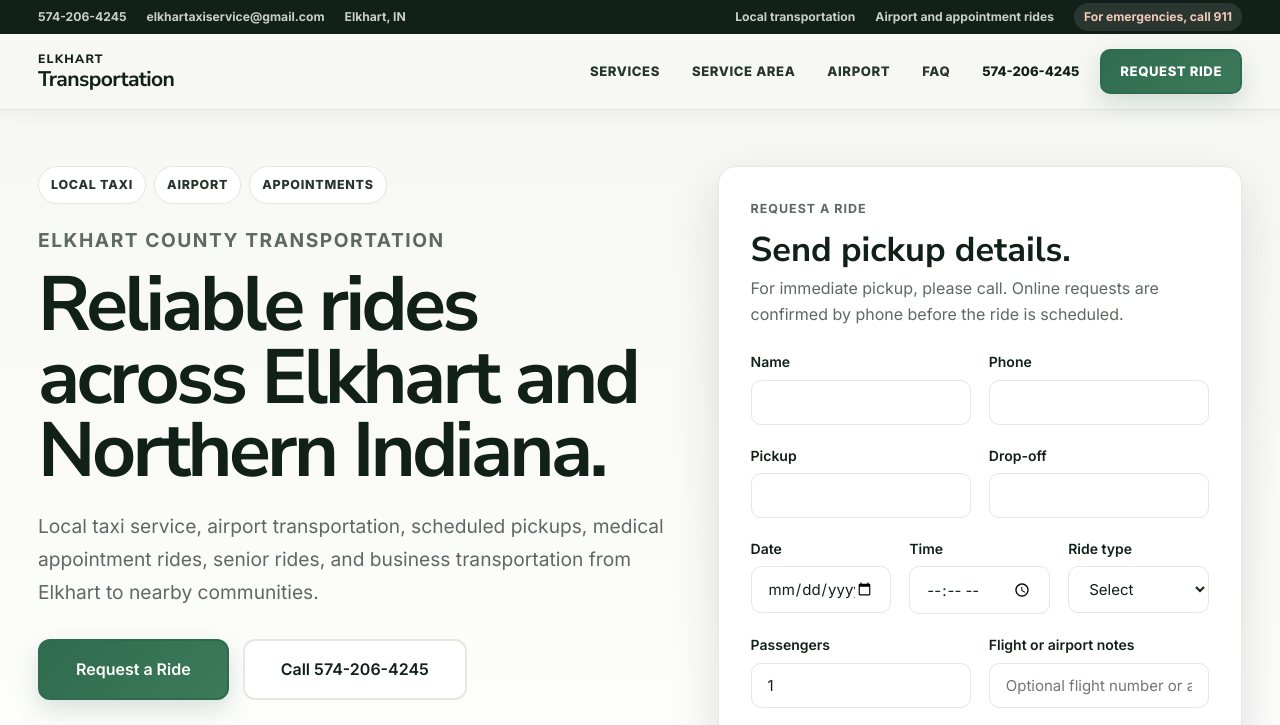
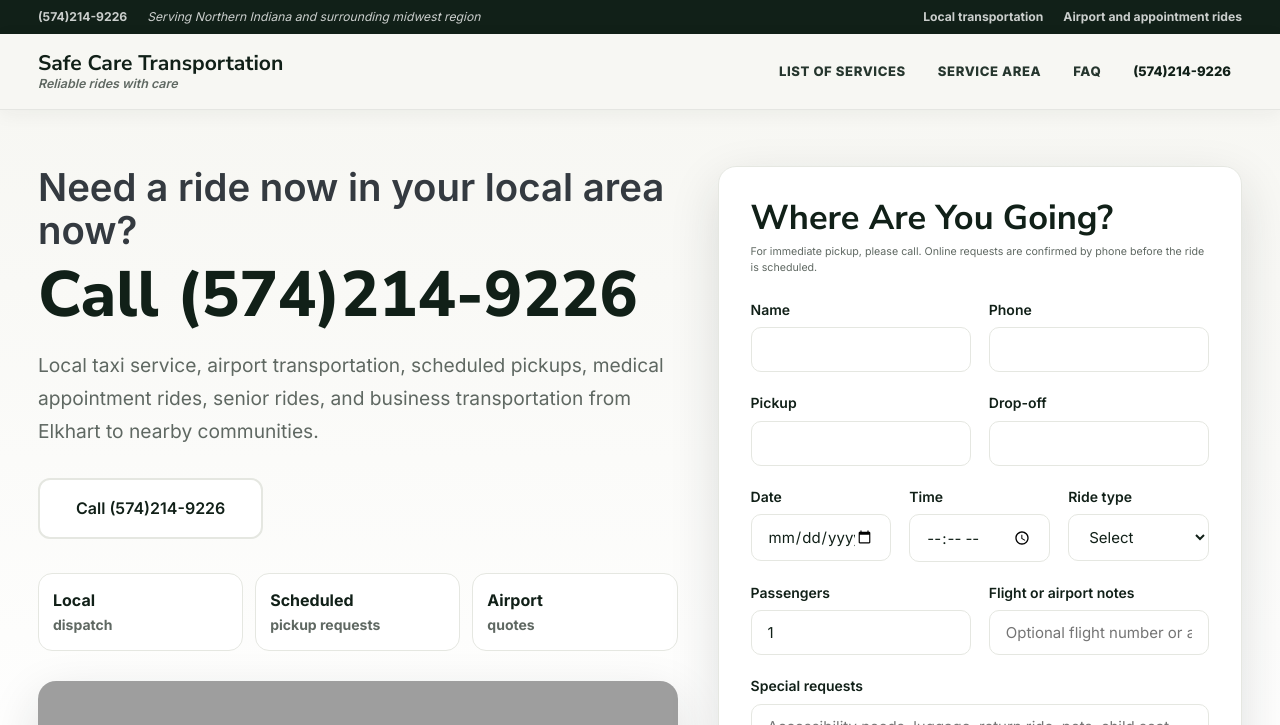
Before and after one commit to Calvero23/Elkhart-Transportation, a plain HTML site: page index.html in a window 1280 px wide. Shown: the top 725 px of the page. Drawn offline with Linux system fonts and the light colour scheme; grey boxes are pictures that could not be loaded.

Commit message:
Update homepage header and ride request hero

```diff
--- a/index.html
+++ b/index.html
@@ -22,7 +22,7 @@
     "@context": "https://schema.org",
     "@type": "LocalBusiness",
     "name": "Elkhart Transportation",
-    "telephone": "+1-574-206-4245",
+    "telephone": "+1-574-214-9226",
     "email": "elkhartaxiservice@gmail.com",
     "address": {
       "@type": "PostalAddress",
@@ -91,30 +91,26 @@
     <div class="top-strip" aria-label="Contact and service notice">
       <div class="top-strip__inner container">
         <div class="top-strip__contact">
-          <a href="tel:+15742064245">574-206-4245</a>
-          <a href="mailto:elkhartaxiservice@gmail.com">elkhartaxiservice@gmail.com</a>
-          <span>Elkhart, IN</span>
+          <a href="tel:+15742149226">(574)214-9226</a>
+          <span class="top-strip__region">Serving Northern Indiana and surrounding midwest region</span>
         </div>
         <div class="top-strip__trust">
           <span>Local transportation</span>
           <span>Airport and appointment rides</span>
-          <span class="top-strip__alert">For emergencies, call 911</span>
         </div>
       </div>
     </div>
     <div class="nav">
       <div class="nav__inner container">
         <a href="index.html" class="nav__logo">
-          <span>Elkhart</span>
-          <strong>Transportation</strong>
+          <strong>Safe Care Transportation</strong>
+          <em class="nav__tagline">Reliable rides with care</em>
         </a>
         <nav class="nav__links">
-          <a href="#services">Services</a>
+          <a href="#services">List of Services</a>
           <a href="#service-area">Service Area</a>
-          <a href="#airport-rides">Airport</a>
           <a href="#faq">FAQ</a>
-          <a href="tel:+15742064245" class="nav__phone">574-206-4245</a>
-          <a href="#ride-request" class="btn btn--primary">Request Ride</a>
+          <a href="tel:+15742149226" class="nav__phone">(574)214-9226</a>
         </nav>
         <button class="nav__toggle" aria-label="Toggle menu">&#9776;</button>
       </div>
@@ -125,17 +121,13 @@
     <section class="booking-hero" id="ride-request">
       <div class="container booking-hero__grid">
         <div class="booking-hero__content">
-          <div class="hero-pills" aria-label="Popular ride types">
-            <span>Local Taxi</span>
-            <span>Airport</span>
-            <span>Appointments</span>
-          </div>
-          <p class="eyebrow">Elkhart County Transportation</p>
-          <h1>Reliable rides across Elkhart and Northern Indiana.</h1>
+          <h1>
+            <span class="booking-hero__question">Need a ride now in your local area now?</span>
+            <span class="booking-hero__call">Call (574)214-9226</span>
+          </h1>
           <p>Local taxi service, airport transportation, scheduled pickups, medical appointment rides, senior rides, and business transportation from Elkhart to nearby communities.</p>
           <div class="booking-hero__actions">
-            <a href="#ride-request" class="btn btn--primary btn--lg">Request a Ride</a>
-            <a href="tel:+15742064245" class="btn btn--outline-dark btn--lg">Call 574-206-4245</a>
+            <a href="tel:+15742149226" class="btn btn--outline-dark btn--lg">Call (574)214-9226</a>
           </div>
           <div class="booking-hero__proof">
             <span><strong>Local</strong> dispatch</span>
@@ -153,9 +145,8 @@
 
         <form class="booking-panel js-contact-form" action="https://formspree.io/f/YOUR_FORM_ID" method="post">
           <div class="booking-panel__header">
-            <p class="eyebrow">Request a Ride</p>
-            <h2>Send pickup details.</h2>
-            <p>For immediate pickup, please call. Online requests are confirmed by phone before the ride is scheduled.</p>
+            <h2>Where Are You Going?</h2>
+            <p class="booking-panel__caption">For immediate pickup, please call. Online requests are confirmed by phone before the ride is scheduled.</p>
           </div>
           <div class="form-grid">
             <div class="form-group">
@@ -231,7 +222,7 @@
           <span>Need a ride now?</span>
           <h2>Call for the fastest response.</h2>
           <p>Best for immediate pickup, same-day local rides, and availability questions.</p>
-          <a href="tel:+15742064245">Call 574-206-4245</a>
+          <a href="tel:+15742149226">Call (574)214-9226</a>
         </article>
         <article>
           <span>Planning ahead?</span>
@@ -453,7 +444,7 @@
   </main>
 
   <div class="mobile-action-bar" aria-label="Mobile booking actions">
-    <a href="tel:+15742064245">Call Now</a>
+    <a href="tel:+15742149226">Call Now</a>
     <a href="#ride-request">Request Ride</a>
   </div>
 
@@ -463,12 +454,12 @@
         <strong>Elkhart Transportation</strong>
         <p>Local taxi service, scheduled rides, appointment transportation, airport trips, and business transportation in Elkhart, IN.</p>
       </div>
-      <a href="tel:+15742064245" class="footer__phone">574-206-4245</a>
+      <a href="tel:+15742149226" class="footer__phone">(574)214-9226</a>
     </div>
     <div class="container footer__grid footer__grid--extended">
       <div>
         <strong>Book</strong>
-        <a href="tel:+15742064245">Call Local Rides</a>
+        <a href="tel:+15742149226">Call Local Rides</a>
         <a href="#ride-request">Request Online</a>
         <a href="src/pages/contact.html">Contact</a>
         <a href="src/pages/airport.html">Airport Quote</a>
--- a/src/css/components.css
+++ b/src/css/components.css
@@ -30,6 +30,11 @@
 .top-strip a:hover {
   color: var(--white);
 }
+.top-strip__region {
+  font-style: italic;
+  font-weight: 400;
+  letter-spacing: 0;
+}
 .top-strip__alert {
   background: rgba(255,255,255,0.1);
   border-radius: 999px;
@@ -51,18 +56,23 @@
 }
 .nav__logo {
   display: grid;
-  font-size: 0.76rem;
+  gap: 4px;
   font-weight: 800;
   color: var(--navy);
-  letter-spacing: 0.1em;
   line-height: 1;
-  text-transform: uppercase;
 }
 .nav__logo strong {
   font-size: 1.32rem;
-  letter-spacing: -0.03em;
-  margin-top: 4px;
+  letter-spacing: 0;
   text-transform: none;
+}
+.nav__tagline {
+  color: var(--gray-500);
+  font-family: var(--font);
+  font-size: 0.78rem;
+  font-style: italic;
+  font-weight: 600;
+  letter-spacing: 0;
 }
 .nav__links {
   display: flex;
--- a/src/css/main.css
+++ b/src/css/main.css
@@ -591,11 +591,26 @@ a { color: inherit; text-decoration: none; }
 }
 .booking-hero__content h1 {
   color: var(--navy);
-  font-size: clamp(2.7rem, 6vw, 5.5rem);
-  letter-spacing: -0.045em;
-  line-height: 0.95;
   margin-bottom: 22px;
   max-width: 760px;
+}
+.booking-hero__question,
+.booking-hero__call {
+  display: block;
+}
+.booking-hero__question {
+  color: var(--gray-800);
+  font-family: var(--font);
+  font-size: clamp(1.45rem, 3vw, 2.4rem);
+  font-weight: 600;
+  line-height: 1.12;
+  margin-bottom: 12px;
+}
+.booking-hero__call {
+  color: var(--navy);
+  font-size: clamp(2.4rem, 5vw, 4.7rem);
+  font-weight: 800;
+  line-height: 0.98;
 }
 .booking-hero__content > p {
   color: var(--gray-500);
@@ -686,6 +701,11 @@ a { color: inherit; text-decoration: none; }
 }
 .booking-panel__header p {
   color: var(--gray-500);
+}
+.booking-panel__caption {
+  font-size: 0.667rem;
+  line-height: 1.45;
+  max-width: 34rem;
 }
 .booking-panel__note {
   color: var(--gray-500);
```
